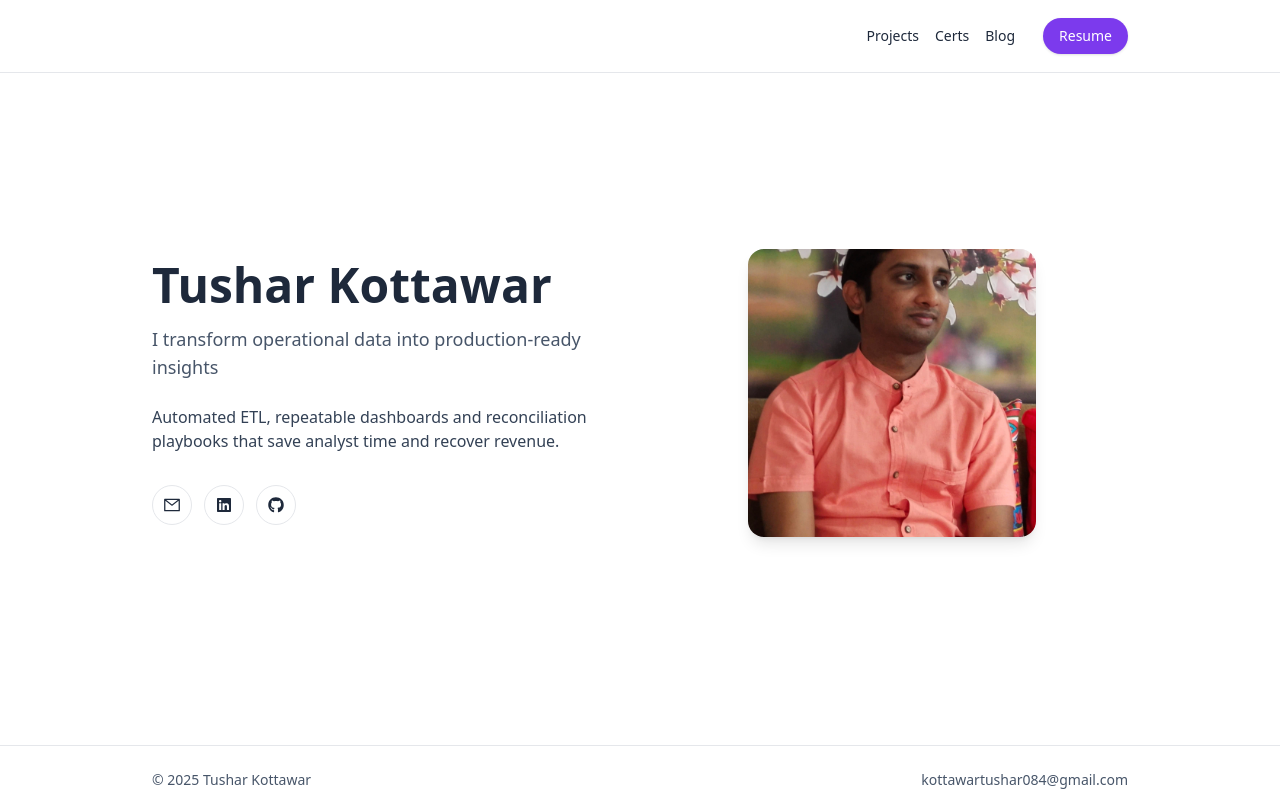
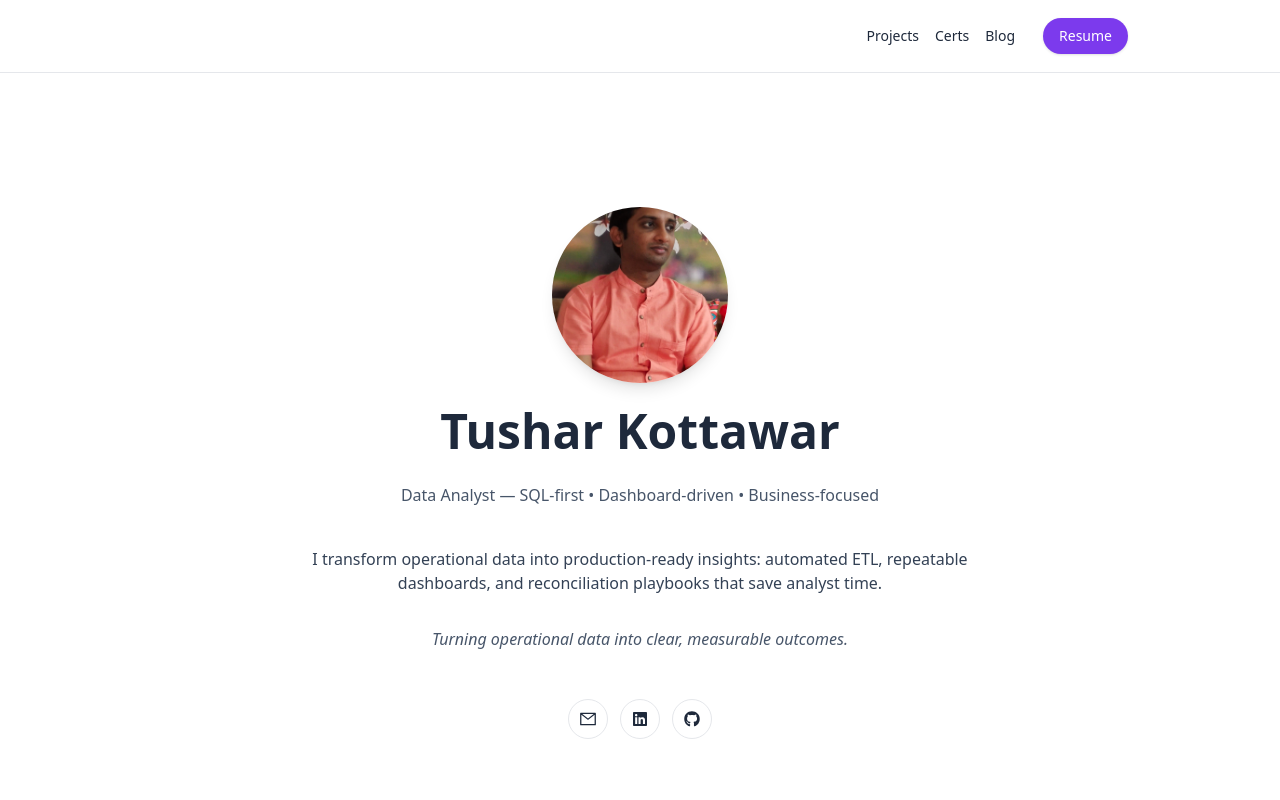
Before and after one commit to kottawartushar/tushar-web-site, a Next.js app: page / in a window 1280 px wide. Shown: the top 800 px of the page. Built offline with nearby package versions, Linux system fonts and the light colour scheme.

Commit message:
ui: center hero vertically, circular smaller avatar, reorder text + social links

```diff
--- a/app/page.jsx
+++ b/app/page.jsx
@@ -11,46 +11,59 @@ export default async function HomePage() {
     // fallback content
     front = {
       title: "Tushar Kottawar",
-      subtitle: "I transform operational data into production-ready insights",
-      summary: "Automated ETL, repeatable dashboards and reconciliation playbooks that save analyst time and recover revenue."
+      subtitle: "Data Analyst — SQL-first • Dashboard-driven • Business-focused",
+      summary:
+        "I transform operational data into production-ready insights: automated ETL, repeatable dashboards, and reconciliation playbooks that save analyst time.",
+      italic: "Turning operational data into clear, measurable outcomes."
     };
   }
 
   const title = front.title || "Tushar Kottawar";
-  const subtitle = front.subtitle || "I transform operational data into production-ready insights";
-  const summary = front.summary || front.description || "Automated ETL, repeatable dashboards and reconciliation playbooks that save analyst time and recover revenue.";
+  const subtitle =
+    front.subtitle || "Data Analyst — SQL-first • Dashboard-driven • Business-focused";
+  const summary =
+    front.summary ||
+    front.description ||
+    "I transform operational data into production-ready insights: automated ETL, repeatable dashboards, and reconciliation playbooks that save analyst time.";
+  const italicLine = front.italic || "Turning operational data into clear, measurable outcomes.";
 
   return (
-    <section className="min-h-[80vh] flex items-center">
-      <div className="max-w-5xl mx-auto px-6 py-16 flex flex-col md:flex-row items-center gap-8">
-        {/* text area - centered */}
-        <div className="flex-1 text-center md:text-left">
-          <h1 className="text-4xl md:text-5xl font-heading font-bold leading-tight">{title}</h1>
-          <p className="mt-4 text-lg text-slate-600">{subtitle}</p>
-          <p className="mt-6 text-slate-700 max-w-2xl mx-auto md:mx-0">{summary}</p>
-
-          <div className="mt-8 flex items-center justify-center md:justify-start">
-            <SocialLinks
-              gmail="kottawartushar084@gmail.com"
-              linkedin="https://www.linkedin.com/in/tusharkottawar"
-              github="https://github.com/kottawartushar"
-            />
-          </div>
+    <section className="min-h-screen flex items-center justify-center">
+      <div className="max-w-3xl mx-auto px-6 py-16 flex flex-col items-center text-center gap-6">
+        {/* avatar */}
+        <div className="w-44 h-44 rounded-full overflow-hidden shadow-lg">
+          <Image
+            src="/images/avatar.jpg"
+            alt="Tushar Kottawar"
+            width={560}
+            height={560}
+            sizes="(max-width: 768px) 40vw, 200px"
+            style={{ objectFit: "cover", width: "100%", height: "100%" }}
+            priority
+          />
         </div>
 
-        {/* avatar area */}
-        <div className="flex-1 flex items-center justify-center">
-          <div className="w-72 h-72 rounded-2xl overflow-hidden shadow-lg">
-            <Image
-              src="/images/avatar.jpg"
-              alt="Tushar Kottawar"
-              width={720}
-              height={720}
-              sizes="(max-width: 768px) 60vw, 320px"
-              style={{ objectFit: "cover", width: "100%", height: "100%" }}
-              priority
-            />
-          </div>
+        {/* name */}
+        <h1 className="text-4xl md:text-5xl font-heading font-bold leading-tight">{title}</h1>
+
+        {/* subtitle line */}
+        <p className="mt-1 text-md text-slate-600">{subtitle}</p>
+
+        {/* main summary */}
+        <p className="mt-4 text-slate-700 text-base max-w-2xl">
+          {summary}
+        </p>
+
+        {/* italic tagline */}
+        <p className="mt-2 text-slate-600 italic">{italicLine}</p>
+
+        {/* social links */}
+        <div className="mt-6">
+          <SocialLinks
+            gmail="kottawartushar084@gmail.com"
+            linkedin="https://www.linkedin.com/in/tusharkottawar"
+            github="https://github.com/kottawartushar"
+          />
         </div>
       </div>
     </section>
```
